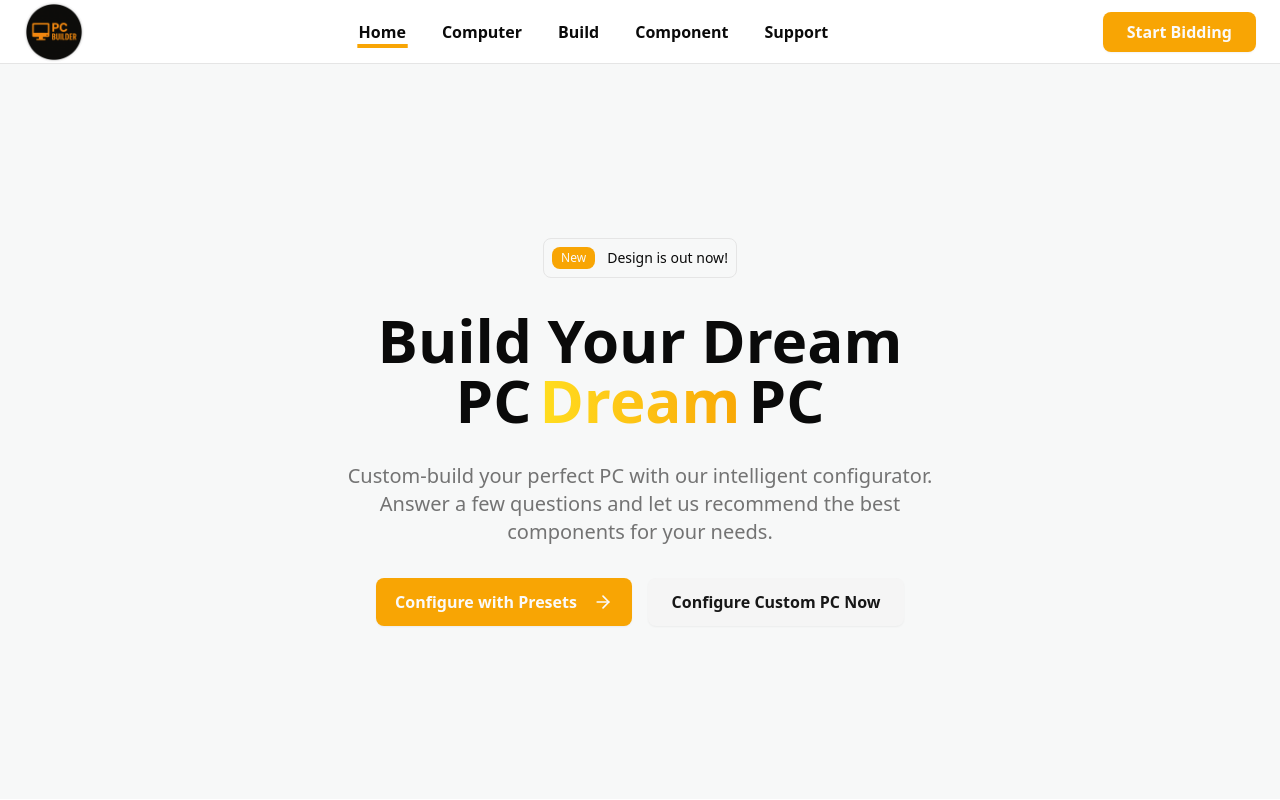
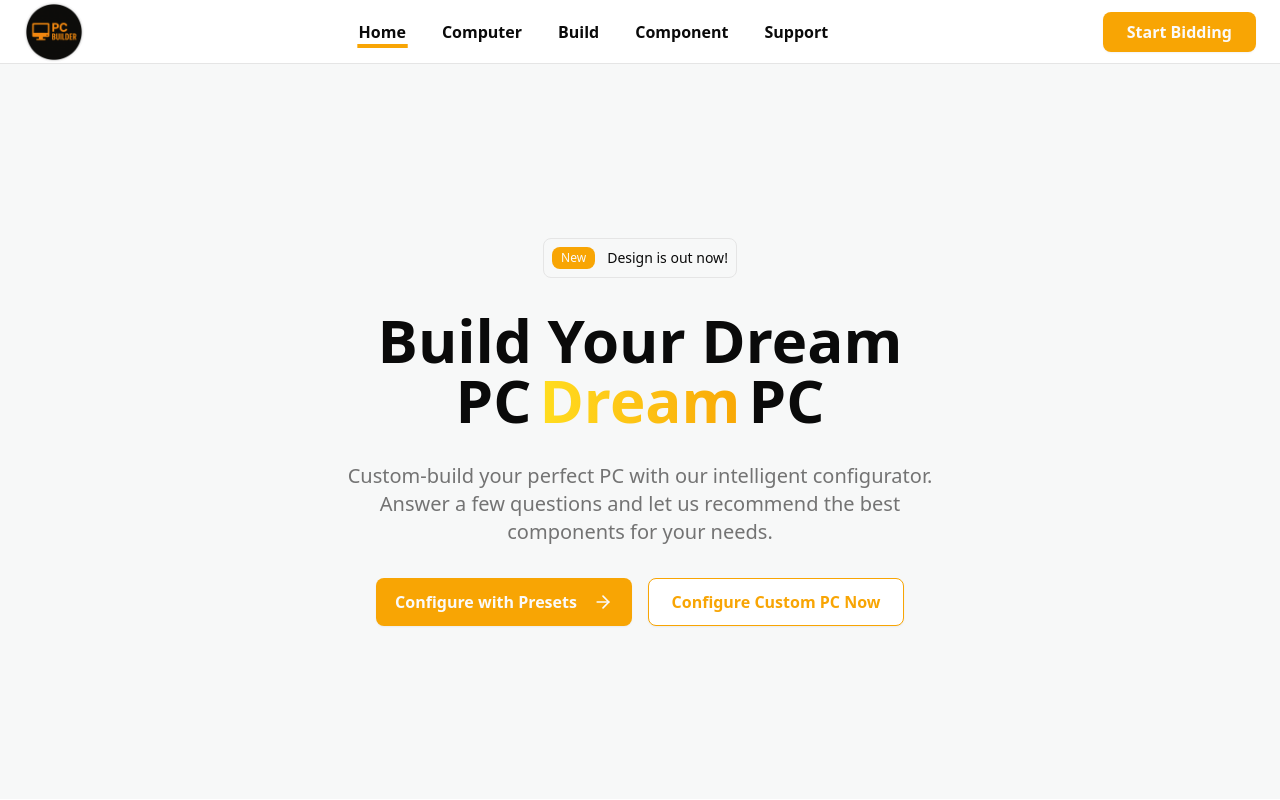
Before and after one commit to alphasspase/custom-pc-builder, a Next.js app: page / in a window 1280 px wide. Shown: the top 800 px of the page. Built offline with nearby package versions, Linux system fonts and the light colour scheme.

Commit message:
fix redirection issue

```diff
--- a/src/app/(Home)/_components/hero.tsx
+++ b/src/app/(Home)/_components/hero.tsx
@@ -1,6 +1,7 @@
 'use client';
 import { Badge } from '@/components/ui/badge';
 import { Button } from '@/components/ui/button';
+import { URLS } from '@/utils/urls';
 import { ArrowRight } from 'lucide-react';
 import Link from 'next/link';
 
@@ -37,22 +38,18 @@ for your needs.`}
             size={'xl'}
             className="w-5/6 md:w-1/3 text-base font-bold group/arrow"
           >
-            Configure with Presets
+            <Link href={URLS.computer}> Configure with Presets</Link>
+
             <ArrowRight className="size-5 ml-2 group-hover/arrow:translate-x-1 transition-transform" />
           </Button>
 
           <Button
             size={'xl'}
             asChild
-            variant="secondary"
+            variant="outline"
             className="w-5/6 md:w-1/3 font-bold text-base"
           >
-            <Link
-              href="https://github.com/nobruf/shadcn-landing-page.git"
-              target="_blank"
-            >
-              Configure Custom PC Now
-            </Link>
+            <Link href={URLS.build}>Configure Custom PC Now</Link>
           </Button>
         </div>
       </div>
--- a/src/components/Header/StartBidingButton.tsx
+++ b/src/components/Header/StartBidingButton.tsx
@@ -6,7 +6,7 @@ import { URLS } from '@/utils/urls';
 const StartBidingButton = () => {
   return (
     <Button asChild size={'lg'} aria-label="Start Bidding">
-      <Link aria-label="Start Bidding" href={URLS.build}>
+      <Link aria-label="Start Bidding" href={URLS.computer}>
         Start Bidding
       </Link>
     </Button>
```
